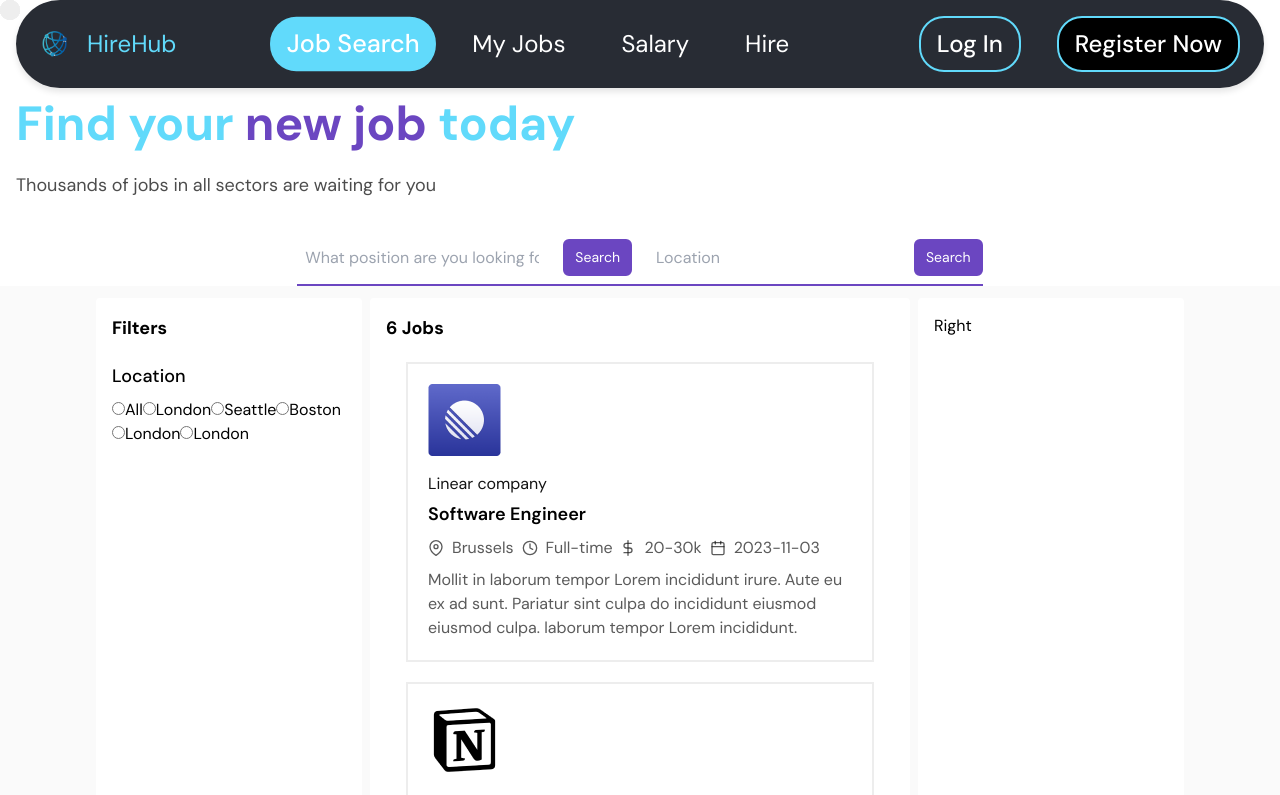
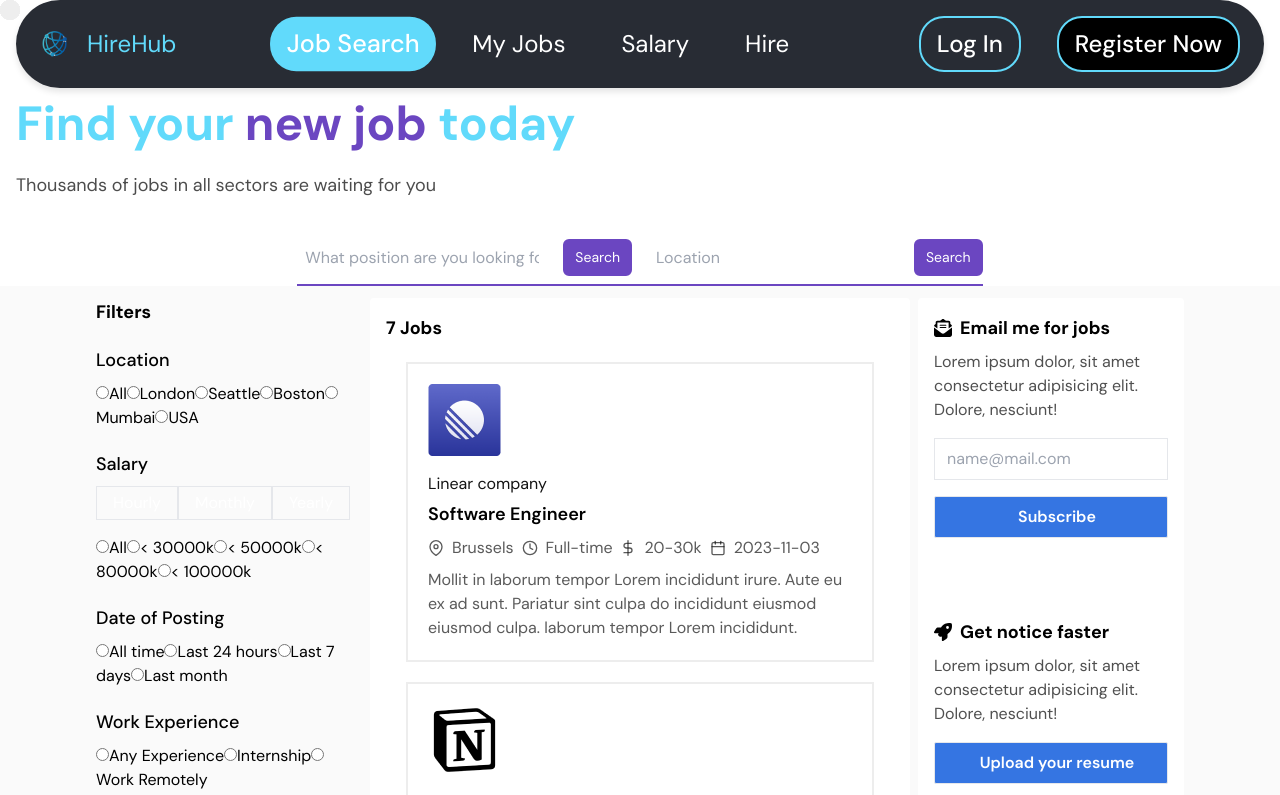
Before and after one commit to ourproject11/Project, a React (Vite) app in the folder job_portal/: page / in a window 1280 px wide. Shown: the top 795 px of the page. Built offline with nearby package versions, Linux system fonts and the light colour scheme.

Commit message:
Added many files in component folder

```diff
--- a/job_portal/src/App.css
+++ b/job_portal/src/App.css
@@ -19,7 +19,13 @@ body{
   }
 }
 
-.left-content, .job-content, .right-content {
+.left-content{
+  grid-column: span 1 / span 1;
+  display: flex;
+  flex-direction: column;
+}
+
+.job-content, .right-content {
   background-color: white;
   padding: 16px;
   border-radius: 4px;
@@ -231,11 +237,14 @@ li {
 }
 
 .sidebar-items {
-  margin-top: 20px;
+  display: flex;
+  flex-direction: column;
+  /* margin-top: 20px; */
 }
 
 .sidebar-label-container {
-  display: block;
+  display: flex;
+  align-items: center;
   position: relative;
   padding-left: 35px;
   margin-bottom: 12px;
@@ -247,6 +256,7 @@ li {
 }
 
 .sidebar-label-container input {
+  margin-right: 10px;
   position: absolute;
   opacity: 0;
   cursor: pointer;
@@ -260,6 +270,7 @@ li {
   width: 20px;
   background-color: #eee;
   border-radius: 50%;
+  margin-left: auto;
 }
 
 .all {
--- a/job_portal/src/Pages/Home.jsx
+++ b/job_portal/src/Pages/Home.jsx
@@ -5,6 +5,7 @@ import RegisterPage from "./RegisterPage";
 import Jobs from "./Jobs";
 import Card from "../components/Card";
 import Sidebar from "../Sidebar/Sidebar";
+import Newsletter from "../components/Newsletter";
 
 const Home = () => {
   const[selectedCategory , setSelectedCategory] = useState(null);
@@ -12,7 +13,7 @@ const Home = () => {
   const[query , setQuery] = useState("");
   const[isLoading , setIsLoading] = useState(true);
   const[currentPage , setCurrentPage] = useState(1);
-  const itemsPerPage = 6;
+  const itemsPerPage = 7;
 
   useEffect(() => {
     setIsLoading(true);
@@ -58,7 +59,7 @@ const nextPage = () => {
 }
 
 //function for the previous page
-const previousPage = () => {
+const prevPage = () => {
   if(currentPage > 1){
     setCurrentPage(currentPage - 1);
   }
@@ -85,10 +86,14 @@ const filteredData = (jobs,selected , query) => {
       }) =>
       jobLocation.toLowerCase() === selected.toLowerCase() ||
       parseInt(maxPrice) <= parseInt(selected) ||
+      postingDate >= selected ||
       salaryType.toLowerCase() === selected.toLowerCase() ||
+      experienceLevel.toLowerCase() === selected.toLowerCase() ||
       employmentType.toLowerCase() === selected.toLowerCase()
     );
+    console.log(filteredJobs);
   }
+
 //slice the data based on current page
 const {startIndex , endIndex} = calculatePageRange();
 filteredJobs = filteredJobs.slice(startIndex,endIndex)
@@ -110,8 +115,8 @@ const result = filteredData(jobs, selectedCategory , query);
         </div>
         <div className="job-content">
           {
-            isLoading ? (<p>Loading.....</p>) : result.length > 0 ? (<Jobs result={result} />) : <>
-            <h3>{result.length} Jobs</h3>
+            isLoading ? (<p className="font-medium">Loading.....</p>) : result.length > 0 ? (<Jobs result={result}/>) : <>
+            <h3 className="text-lg font-bold mb-2">{result.length} Jobs</h3>
             <p>No data Found!</p>
             </>
           }
@@ -120,7 +125,7 @@ const result = filteredData(jobs, selectedCategory , query);
           {
             result.length > 0 ? (
               <div className="flex justify-center mt-4 space-x-8">
-                <button onClick={previousPage} disabled = {currentPage === 1}
+                <button onClick={prevPage} disabled = {currentPage === 1}
                 className="hover:underline">Previous</button>
                 <span className="mx-2">Page {currentPage} of {Math.ceil(filteredItems / itemsPerPage)}</span>
                 <button onClick={nextPage} disabled = {currentPage === Math.ceil(filteredItems.length / itemsPerPage)} className="hover:underline">Next</button>
@@ -129,7 +134,7 @@ const result = filteredData(jobs, selectedCategory , query);
           }
 
         </div>
-        <div className="right-content">Right</div>
+        <div className="right-content"><Newsletter/></div>
       </div>
     </div>
   );
--- /dev/null
+++ b/job_portal/src/Sidebar/Button.jsx
@@ -0,0 +1,11 @@
+import React from 'react'
+
+const Button = ({onClickHandler , value , title}) => {
+  return (
+    <button onClick={onClickHandler} value={value} className={'px-4 py-1 border text-base hover:bg-blue hover: text-white'}>
+        {title}
+    </button>
+  )
+}
+
+export default Button
--- /dev/null
+++ b/job_portal/src/Sidebar/EmploymentType.jsx
@@ -0,0 +1,24 @@
+import React from 'react'
+import Inputfield from '../components/InputField'
+
+
+const EmploymentType = ({handleChange}) => {
+  return (
+    <div>
+      <h4 className='text-lg font-medium mb-2'>Type of Employment</h4>
+
+<div>
+   <label className='side-label-container'>
+       <input type = "radio" name = "test" id="test" value="" onChange={handleChange}/>
+       <span className='checkmark'></span>Any Experience
+   </label>
+
+   <Inputfield handleChange = {handleChange} value= "Internship" title = "Internship" name = "test"/>
+   <Inputfield handleChange = {handleChange} value= "full-time" title = "Full-time" name = "test"/>
+   <Inputfield handleChange = {handleChange} value= "part-time" title = "Part-time" name = "test"/>
+</div>
+    </div>
+  )
+}
+
+export default EmploymentType
--- /dev/null
+++ b/job_portal/src/Sidebar/JobPostingData.jsx
@@ -0,0 +1,38 @@
+import React from 'react'
+import Inputfield from '../components/InputField';
+
+const JobPostingData = ({handleChange}) => {
+    const now = new Date();
+
+    const twentyFourHoursAgo = new Date(now - 24 * 60 * 60 * 1000);
+    const SevenDaysAgo = new Date(now - 7 * 24 * 60 * 60 * 1000);
+    const ThirtyDaysAgo = new Date(now - 30 * 24 * 60 * 60 * 1000);
+
+    // console.log(twentyFourHoursAgo)
+
+    //convert date to string
+    const twentyFourHoursAgoDate = twentyFourHoursAgo.toISOString().slice(0,10);
+    const SevenDaysAgoDate = SevenDaysAgo.toISOString().slice(0,10);
+    const ThirtyDaysAgoDate = ThirtyDaysAgo.toISOString().slice(0,10);
+
+    // console.log(twentyFourHoursAgoDate)
+  return (
+      <div>
+     <h4 className='text-lg font-medium mb-2'>Date of Posting</h4>
+
+     <div>
+        <label className='side-label-container'>
+            <input type = "radio" name = "test" id="test" value="" onChange={handleChange}/>
+            <span className="checkmark"></span>All time
+        </label>
+
+        <Inputfield handleChange = {handleChange} value= {twentyFourHoursAgoDate} title = "Last 24 hours" name = "test"/>
+        <Inputfield handleChange = {handleChange} value= {SevenDaysAgoDate} title = "Last 7 days" name = "test"/>
+        <Inputfield handleChange = {handleChange} value= {ThirtyDaysAgoDate} title = "Last month " name = "test"/>
+
+     </div>
+    </div>
+  )
+}
+
+export default JobPostingData
--- a/job_portal/src/Sidebar/Location.jsx
+++ b/job_portal/src/Sidebar/Location.jsx
@@ -15,8 +15,8 @@ const Location = ({handleChange}) => {
         <Inputfield handleChange = {handleChange} value= "london" title = "London" name = "test"/>
         <Inputfield handleChange = {handleChange} value= "seattle" title = "Seattle" name = "test"/>
         <Inputfield handleChange = {handleChange} value= "boston" title = "Boston" name = "test"/>
-        <Inputfield handleChange = {handleChange} value= "london" title = "London" name = "test"/>
-        <Inputfield handleChange = {handleChange} value= "london" title = "London" name = "test"/>
+        <Inputfield handleChange = {handleChange} value= "mumbai" title = "Mumbai" name = "test"/>
+        <Inputfield handleChange = {handleChange} value= "usa" title = "USA" name = "test"/>
 
      </div>
     </div>
--- a/job_portal/src/Sidebar/Salary.jsx
+++ b/job_portal/src/Sidebar/Salary.jsx
@@ -1,9 +1,52 @@
 import React from 'react'
+import Button from './Button'
+import Inputfield from '../components/InputField'
 
- export const Salary = () => {
+  const Salary = ({handleChange , handleClick}) => {
   return (
     <div>
-
+      <h4 className='text-lg font-medium mb-2'>Salary</h4>
+      <div className='mb-4'>
+        <Button onClickHandler={handleClick} value="" title="Hourly"/>
+        <Button onClickHandler={handleClick} value="Monthly" title="Monthly"/>
+        <Button onClickHandler={handleClick} value="Yearly" title="Yearly"/>
+        </div>
+        <div>
+        <label className='side-label-container'>
+            <input
+            type = "radio"
+            name = "test"
+            id="test"
+            value=""
+            onChange={handleChange}
+            />
+            <span className='checkmark'></span>All
+        </label>
+        <Inputfield
+        handleChange = {handleChange}
+        value= {30}
+        title = "< 30000k"
+        name = "test2"
+        />
+         <Inputfield
+        handleChange = {handleChange}
+        value= {50}
+        title = "< 50000k"
+        name = "test2"
+        />
+         <Inputfield
+        handleChange = {handleChange}
+        value= {80}
+        title = "< 80000k"
+        name = "test2"
+        />
+         <Inputfield
+        handleChange = {handleChange}
+        value= {100}
+        title = "< 100000k"
+        name = "test2"
+        />
+        </div>
     </div>
   )
 }
--- a/job_portal/src/Sidebar/Sidebar.jsx
+++ b/job_portal/src/Sidebar/Sidebar.jsx
@@ -1,5 +1,9 @@
 import React from 'react'
-import Location  from './Location';
+import Location  from './Location'
+import Salary from './Salary'
+import JobPostingData from './JobPostingData'
+import WorkExperience from './WorkExperience'
+import EmploymentType from './EmploymentType'
 
 const Sidebar = ({handleChange , handleClick}) => {
   return (
@@ -7,6 +11,10 @@ const Sidebar = ({handleChange , handleClick}) => {
         <h3 className='text-lg font-bold mb-2'>Filters</h3>
 
         <Location handleChange = {handleChange}/>
+        <Salary handleChange = {handleChange} handleClick = {handleClick}/>
+        <JobPostingData handleChange = {handleChange}/>
+        <WorkExperience handleChange={handleChange}/>
+        <EmploymentType handleChange = {handleChange}/>
         </div>
   )
 }
--- /dev/null
+++ b/job_portal/src/Sidebar/WorkExperience.jsx
@@ -0,0 +1,22 @@
+import React from 'react'
+import Inputfield from '../components/InputField'
+
+const WorkExperience = ({handleChange}) => {
+  return (
+    <div>
+      <h4 className='text-lg font-medium mb-2'>Work Experience</h4>
+
+<div>
+   <label className='side-label-container'>
+       <input type = "radio" name = "test" id="test" value="" onChange={handleChange}/>
+       <span className='checkmark'></span>Any Experience
+   </label>
+
+   <Inputfield handleChange = {handleChange} value= "Internship" title = "Internship" name = "test"/>
+   <Inputfield handleChange = {handleChange} value= "work Remotely" title = "Work Remotely" name = "test"/>
+</div>
+    </div>
+  )
+}
+
+export default WorkExperience
--- /dev/null
+++ b/job_portal/src/components/Newsletter.jsx
@@ -0,0 +1,35 @@
+import React from 'react'
+import { FaEnvelopeOpenText, FaRocket } from 'react-icons/fa6'
+
+const Newsletter = () => {
+  return (
+    <div>
+      <div>
+        <h3 className='text-lg font-bold mb-2 flex items-center gap-2'>
+            <FaEnvelopeOpenText/>
+            Email me for jobs</h3>
+            <p className='text-primary/75 text-base mb-4'>Lorem ipsum dolor, sit amet consectetur adipisicing elit. Dolore, nesciunt!</p>
+
+            <div className='w-full space-y-4'>
+                <input type = "email" name="email" id= "email" placeholder= "name@mail.com" className= "w-full block py-2 pl-3 border focus:outline-none"/>
+                <input type= "submit" value={"Subscribe"} className= "w-full block py-2 pl-3 border focus:outline-none bg-blue rounded-sm text-white cursor-pointer font-semibold"/>
+            </div>
+      </div>
+
+      {/* // 2nd part */}
+    <div className= "mt-20">
+      <h3 className='text-lg font-bold mb-2 flex items-center gap-2'>
+            <FaRocket/>
+            Get notice faster
+            </h3>
+            <p className='text-primary/75 text-base mb-4'>Lorem ipsum dolor, sit amet consectetur adipisicing elit. Dolore, nesciunt!</p>
+
+            <div className='w-full space-y-4'>
+            <input type= "submit" value={"Upload your resume"} className= "w-full block py-2 pl-3 border focus:outline-none bg-blue rounded-sm text-white cursor-pointer font-semibold"/>
+            </div>
+    </div>
+    </div>
+  );
+};
+
+export default Newsletter;
```
